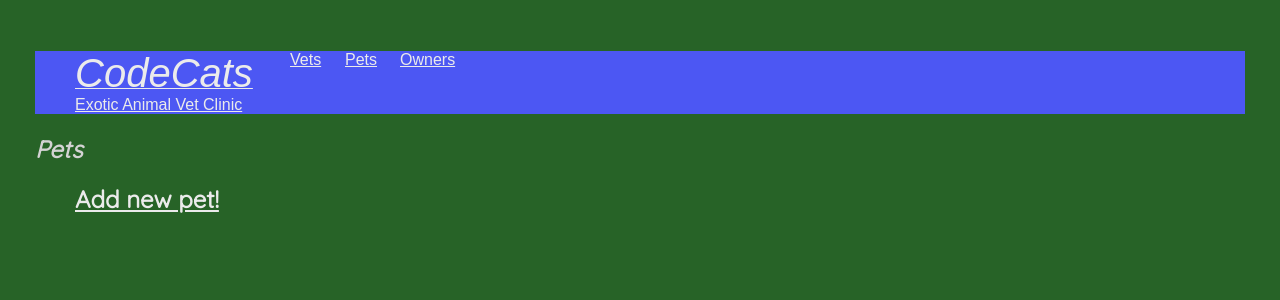
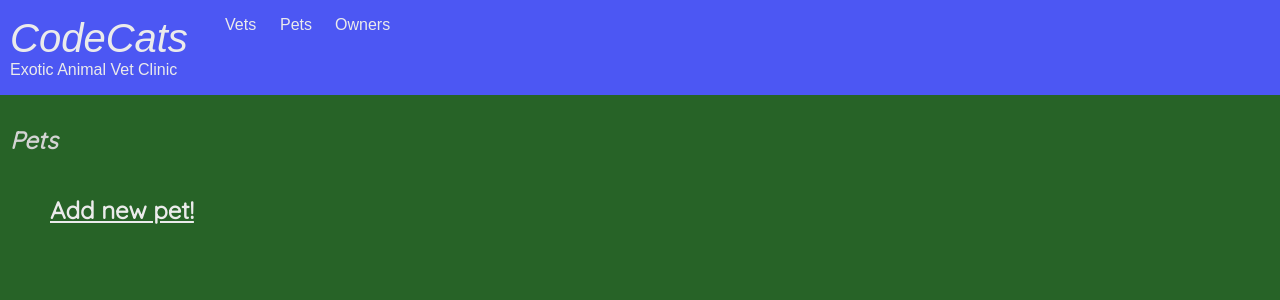
Before and after one commit to rabisse/project_1_vet_mgmt_service, a Flask app: page /pets in a window 1280 px wide. Shown: the top 300 px of the page. Run offline with Flask 2, Linux system fonts and the light colour scheme; data that the repository does not hold is empty; some libraries are stand-ins or nearby versions; some web fonts are replaced.

Commit message:
done with final edits for now

```diff
--- a/db/codecats_vet.sql
+++ b/db/codecats_vet.sql
@@ -32,5 +32,5 @@ CREATE TABLE treatments (
     cost INT,
     note TEXT,
     pet_id INT REFERENCES pets(id) ON DELETE CASCADE,
-    vet_id INT REFERENCES vets(id)
+    vet_id INT REFERENCES vets(id) ON DELETE CASCADE
 );
--- a/static/css/style.css
+++ b/static/css/style.css
@@ -1,8 +1,3 @@
-/* font-family: 'Quicksand', sans-serif; */
-
-/* font-family: 'Hammersmith One', sans-serif; */
-
-
 body {
     background-color: rgb(39, 99, 39);
     font-family: 'Quicksand', sans-serif;
@@ -11,7 +6,7 @@ body {
 }
 
 main {
-    padding: 35px;
+    padding: 0px;
     color: rgb(211, 211, 211);
 }
 
@@ -38,11 +33,20 @@ body main nav {
     margin: 0 auto;
 }
 
+body main nav a {
+    text-decoration: none;
+}
+
+#content {
+    padding: 10px;
+}
+
 .nav {
     display: grid;
     grid-template-columns: 200px 40px 40px 40px;
     grid-gap: 15px;
-
+    margin: 0;
+    padding: 1em 10px;
 }
 
 #homepage {
@@ -57,6 +61,15 @@ body main nav {
     grid-template-columns: 1fr 1fr 1fr;
 }
 
+#pets-page {
+    display: grid;
+    grid-template-columns: 1fr 1fr 1fr 1fr 1fr;
+}
+
+#vets-page {
+    display: grid;
+    grid-template-columns: 1fr 1fr 1fr 1fr;
+}
 
 #codecats-title {
     font-style: italic;
--- a/templates/pets/index.html
+++ b/templates/pets/index.html
@@ -4,7 +4,7 @@
 
 <h1>Pets</h1>
 
-<ul>
+<ul id="pets-page">
     <li>
       <h2><a href="/pets/new">Add new pet!</a></h2>
     </li>
--- a/templates/vets/index.html
+++ b/templates/vets/index.html
@@ -4,7 +4,7 @@
 
 <h1>Vets</h1>
 
-<ul>
+<ul id="vets-page">
   {% for vet in vets %}
     <li>
       <h2>{{ vet.name }}</h2>
```
Also changed, not shown: static/css/buttons.css (deleted).
